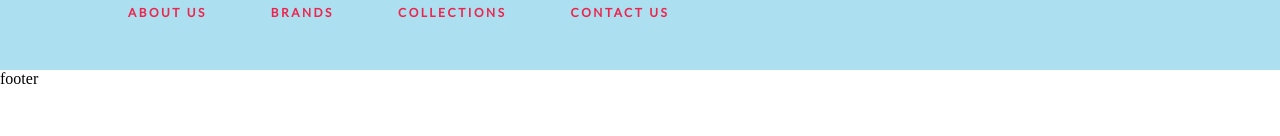
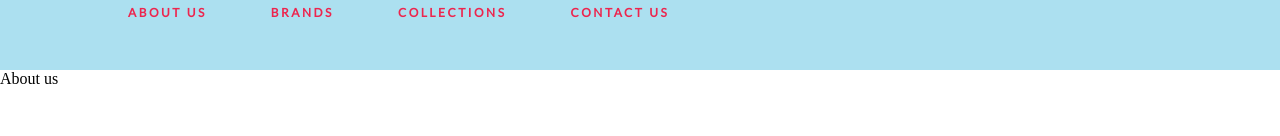
Before and after one commit to kapeiharshad/ecommerce-ui, a React (Create React App) app: page /about in a window 1280 px wide. Shown: the part 164-300 px from the top of the page. Built offline with nearby package versions, Linux system fonts and the light colour scheme; the HTML template or start-up script is replaced by a standard one.

Commit message:
About route created

```diff
--- a/src/App.js
+++ b/src/App.js
@@ -2,6 +2,7 @@ import React from "react";
 import Header from "../src/components/header/Header";
 import Dashboard from "../src/components/home/Dashboard";
 import Footer from "../src/components/footer/Footer";
+import About from "../src/components/header/navbar/about/About";
 import { BrowserRouter, Route, Switch } from "react-router-dom";
 
 function App() {
@@ -11,6 +12,7 @@ function App() {
         <Header />
         <Switch>
           <Route exact path="/" component={Dashboard}></Route>
+          <Route path="/about" component={About}></Route>
         </Switch>
         <Footer />
       </div>
--- a/src/components/footer/Footer.js
+++ b/src/components/footer/Footer.js
@@ -2,7 +2,7 @@ import React from "react";
 import "./Footer.css";
 
 const Footer = () => {
-  return <div>footer</div>;
+  return <div></div>;
 };
 
 export default Footer;
--- /dev/null
+++ b/src/components/header/navbar/about/About.js
@@ -0,0 +1,8 @@
+import React from "react";
+import "./About.css";
+
+const About = () => {
+  return <div>About us</div>;
+};
+
+export default About;
```
Also changed, not shown: src/components/header/navbar/about/About.css (added).
